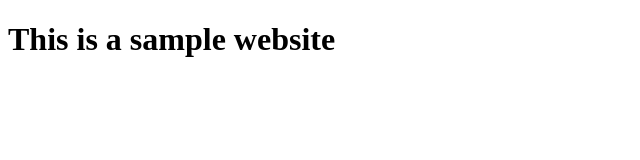
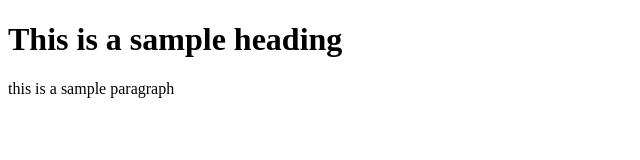
Before and after one commit to k-sai-krishna/coursera-test, a plain HTML site: page site/index.html in a window 1280 px wide. Shown: the whole page, without its empty margins (0-640 px from the left). Drawn offline with Linux system fonts and the light colour scheme.

Commit message:
this is an additional content

```diff
--- a/site/index.html
+++ b/site/index.html
@@ -6,6 +6,7 @@
 	<title>site</title>
 </head>
 <body>
-<h1>This is a sample website</h1>
+<h1>This is a sample heading</h1>
+<p>this is a sample paragraph</p>
 </body>
 </html>
```
